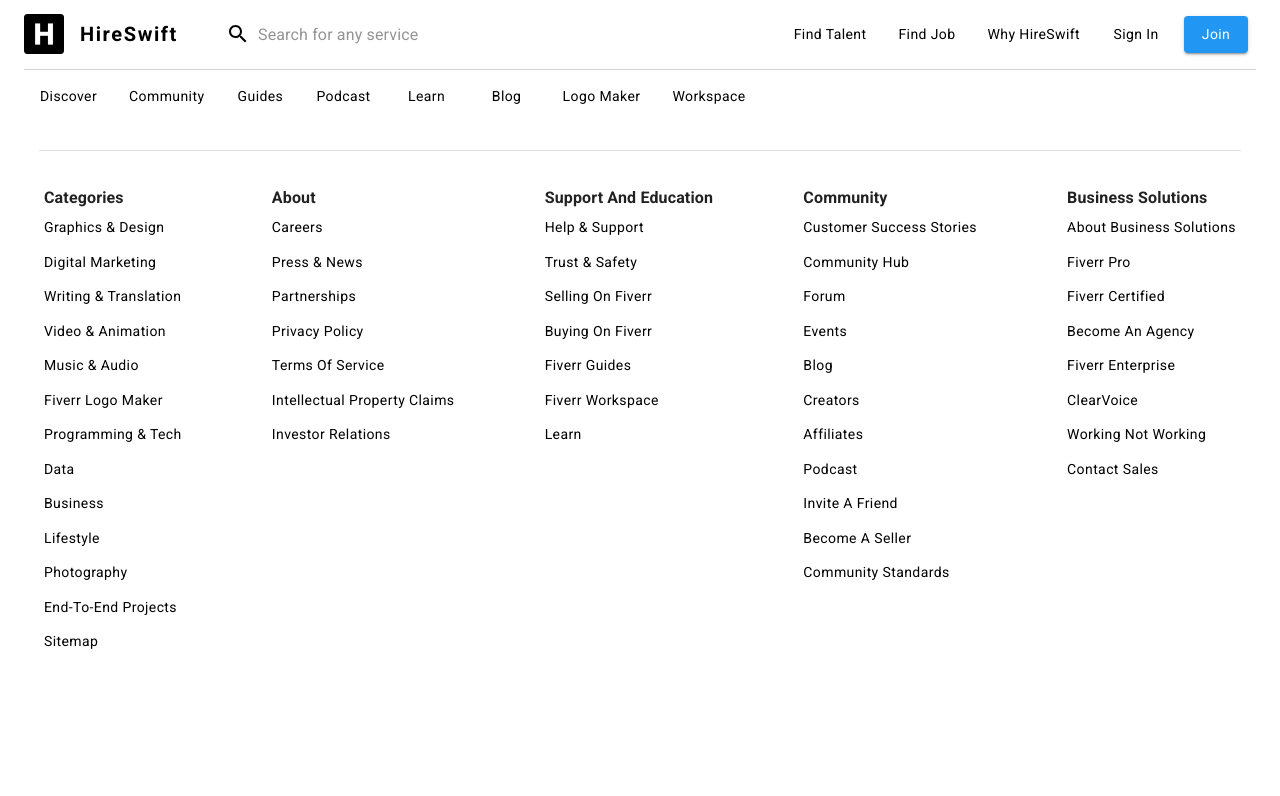
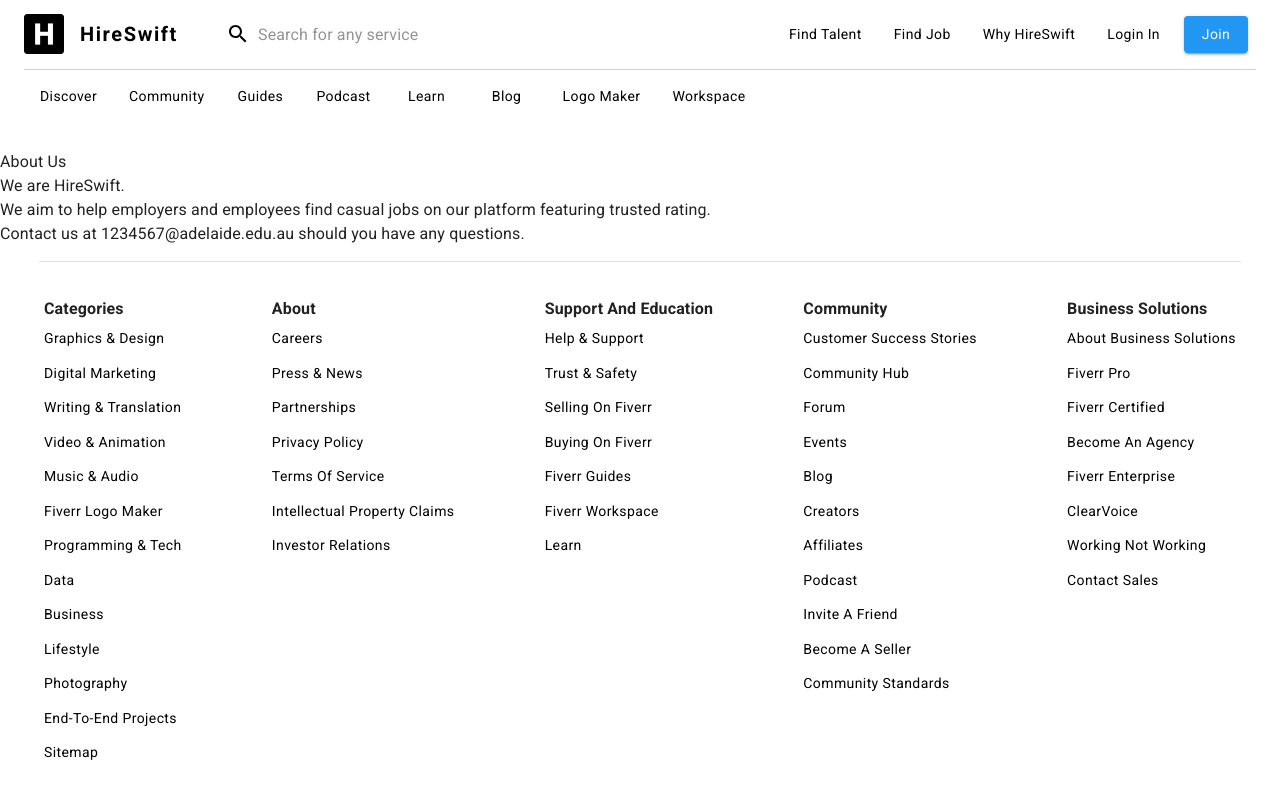
Before and after one commit to yidanwang214/HireSwift-CasualJobFindingSystem, a React (Vite) app in the folder frontend/: page /aboutus in a window 1280 px wide. Shown: the top 796 px of the page. Built offline with nearby package versions, Linux system fonts and the light colour scheme.

Commit message:
feature: 1.change 'signin' to 'login' and add link tag to the button to redirect users to login page 2. create a simple aboutus page

```diff
--- a/frontend/src/App.jsx
+++ b/frontend/src/App.jsx
@@ -12,6 +12,7 @@
 import "./index.css";
 import UserProfile from './components/UserProfile/UserProfile';
 import EmployerProfile from './components/EmployerProfile/EmployerProfile';
+import AboutUs from "./page/AboutUs";
 
 function App() {
   const accessToken = useSelector((state) => state.user.accessToken);
@@ -27,7 +28,7 @@
           <Route path="signup" element={<Register />} />
           <Route path="/joblist" element={<JobList />} />
           <Route path="/jobdescription/:jobId" element={<JobDescription />} />
-          <Route path="login" element={<Login />} />
+          <Route path="/login" element={<Login />} />
           <Route
             path="myjobs"
             element={isAuthenticate ? <MyJob /> : <Login />}
@@ -35,6 +36,7 @@
           <Route path="/profile/:userId" element={<div></div>} />
           <Route path="/profile" element={<UserProfile />} />
           <Route path="/employer-profile" element={<EmployerProfile />} />
+          <Route path="/aboutus" element={<AboutUs />} />
         </Routes>
       </div>
       <Footer />
--- a/frontend/src/components/Header/Header.jsx
+++ b/frontend/src/components/Header/Header.jsx
@@ -7,7 +7,7 @@
 import logo from '../../assets/logo-black.png';
 
 //Data to be collected from backend
-const pages = ['Find talent', 'Find job', 'Why HireSwift', 'Sign in'];
+const pages = [['Find talent', ''], ['Find job', ''], ['Why HireSwift', 'aboutus'], ['Login in', 'login']];
 const explore = [
     { title: 'Discover', content: 'Inspiring projects made on our platform' },
     { title: 'Community', content: 'Connect with our team and community' },
@@ -111,11 +111,11 @@
                     <Box sx={{ flexGrow: 1, display: { xs: 'none', md: 'flex' }, justifyContent: 'flex-end' }}>
                         {pages.map((page) => (
                             <Button
-                                key={page}
-                                onClick={(e) => handleOpenExtraNavMenu(e, page)}
+                                key={page[0]}
+                                onClick={(e) => handleOpenExtraNavMenu(e, page[0])}
                                 sx={{ my: 2, mx: 1, color: 'black', textTransform: 'capitalize' }}
                             >
-                                {page}
+                                <Link to={`/${page[1]}`}>{page[0]}</Link>
                             </Button>
                         ))}
                         <Button
--- /dev/null
+++ b/frontend/src/page/AboutUs.jsx
@@ -0,0 +1,12 @@
+const AboutUs = () => {
+    return (
+      <div className="mx-10">
+        <h1 className="font-extrabold text-3xl">About Us</h1>
+        <p className="mt-3">We are HireSwift.</p>
+        <p className="mt-3">We aim to help employers and employees find casual jobs on our platform featuring trusted rating.</p>
+        <p className="mt-3">Contact us at 1234567@adelaide.edu.au should you have any questions.</p>
+      </div>
+    );
+  };
+
+  export default AboutUs;
```
